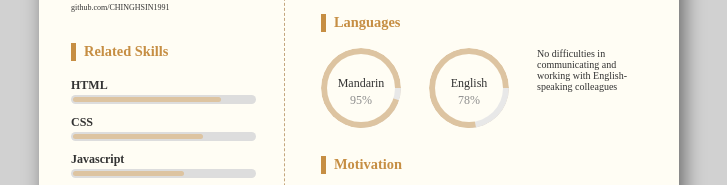
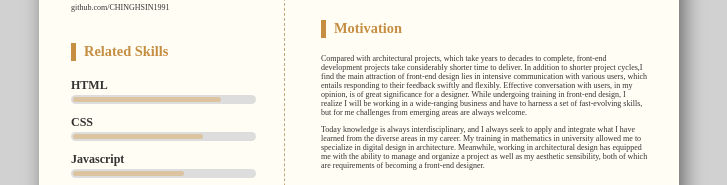
Before and after one commit to CHINGHSIN1991/resume-for-frontend, a plain HTML site: page index.html in a window 1280 px wide. Shown: the part 572-757 px from the top of the page, without its empty margins (281-1008 px from the left). Drawn offline with Linux system fonts and the light colour scheme.

Commit message:
edit content

```diff
--- a/index.html
+++ b/index.html
@@ -1,4 +1,6 @@
 <!DOCTYPE html>
+<!-- v1.completeDate:2018/05/25 -->
+<!-- v2.completeDate:2022/03/27 -->
 <html>
 
 <head>
@@ -148,8 +150,7 @@
             </div>
           </li>
         </ul>
-
-        <div class="title1">
+        <!-- <div class="title1">
           Languages
         </div>
         <div class="table">
@@ -173,13 +174,14 @@
             <li class="item note">
               No difficulties in communicating and working with English-speaking colleagues
             </li>
-        </div>
-
+        </div> -->
         <div class="title1 move">
           Motivation
         </div>
         <ul class="move">
-          <li class="item content">Compared with architectural projects, which take years to decades to complete,
+          <li class="item content">
+            <p>
+              Compared with architectural projects, which take years to decades to complete,
               front-end development projects take considerably shorter time to deliver. In addition to shorter project
               cycles,I find the main attraction of front-end
               design lies in intensive communication with various users, which entails responding to their feedback
@@ -187,6 +189,14 @@
               designer. While undergoing
               training in front-end design, I realize I will be working in a wide-ranging business and have to harness a
               set of fast-evolving skills, but for me challenges from emerging areas are always welcome.
+            </p>
+            <p>
+              Today knowledge is always interdisciplinary, and I always seek to apply and integrate what I have learned
+              from the diverse areas in my career. My training in mathematics in university allowed me to specialize in
+              digital design in architecture. Meanwhile, working in architectural design has equipped me with the
+              ability to manage and organize a project as well as my aesthetic sensibility, both of which are
+              requirements of becoming a front-end designer.
+            </p>
 
         </ul>
       </div>
@@ -201,7 +211,7 @@
     <span class="title_content">Last update date : 2022 / 03 / 27</span>
   </div>
   <script type="text/javascript">
-    var message="Right-click has been disabled";
+    var message = "Right-click has been disabled";
     function clickIE() {
       if (document.all) {
         (message);
@@ -210,7 +220,7 @@
     }
     function clickNS(e) {
       if (document.layers || (document.getElementById && !document.all)) {
-            if (e.which == 2||e.which == 3) {
+        if (e.which == 2 || e.which == 3) {
           (message);
           return false;
         }
@@ -224,7 +234,8 @@
       document.oncontextmenu = clickIE;
     }
     document.oncontextmenu = new Function("return false");
-    document.getElementsByClassName('my-img').ondragstart = function() { return false; };
+    document.getElementsByClassName('my-img').ondragstart = function () { return false; };
   </script>
 </body>
+
 </html>
```
Lines whose indentation alone changed are shown as unchanged.
